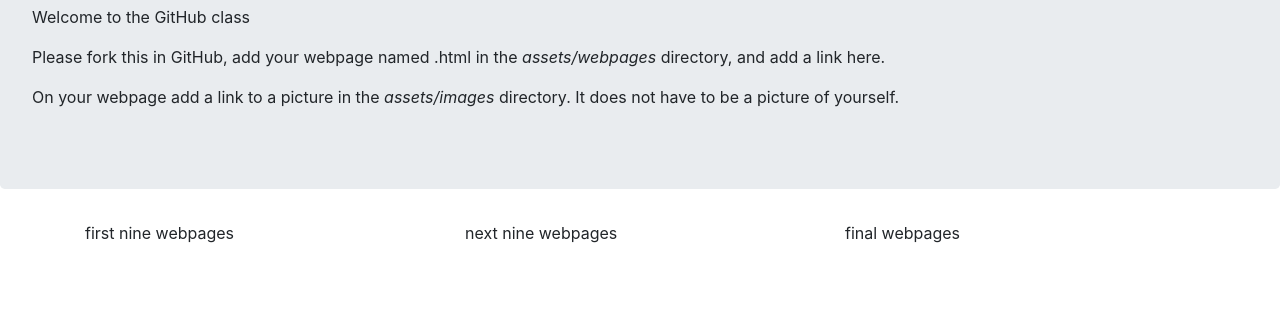
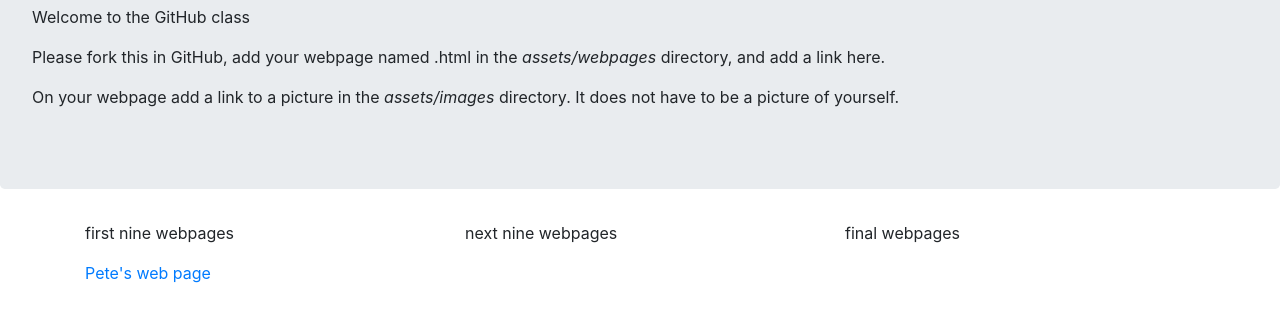
Before and after one commit to WhitneyT1102/GitHub_homework, a plain HTML site: page index.html in a window 1280 px wide. Shown: the part 115-436 px from the top of the page. Drawn offline with nearby package versions, Linux system fonts and the light colour scheme.

Commit message:
added link to Pete's web page in index.html

```diff
--- a/index.html
+++ b/index.html
@@ -25,6 +25,7 @@
 		<div class="row">
 		  <div class="col-4 pk_box"
 		    <p>first nine webpages</p>
+			<a href="assets/webpages/pete.html">Pete's web page</a>
 		  </div>
 		  <div class="col-4 pk_box"
 		    <p>next nine webpages</p>
```
